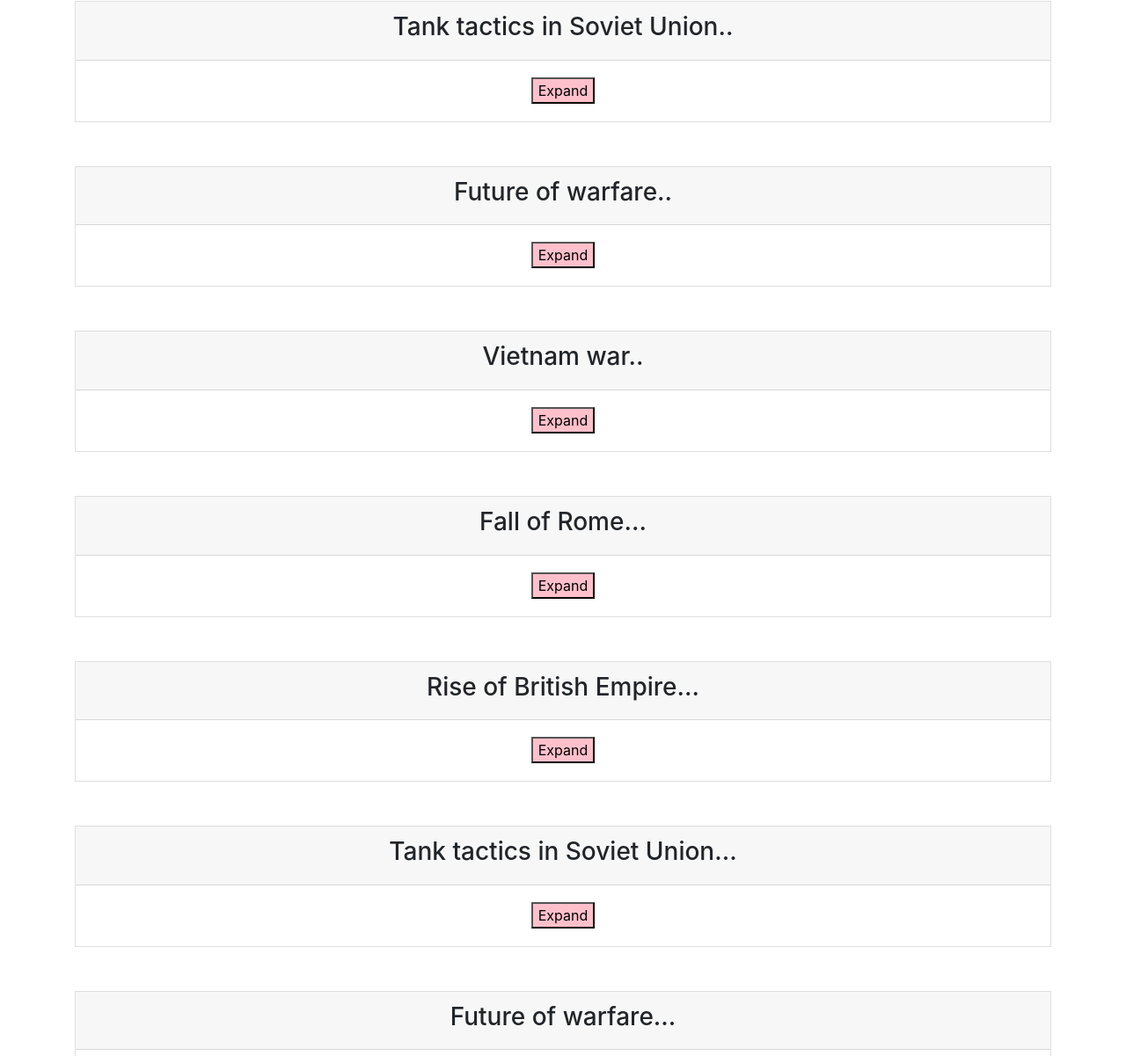
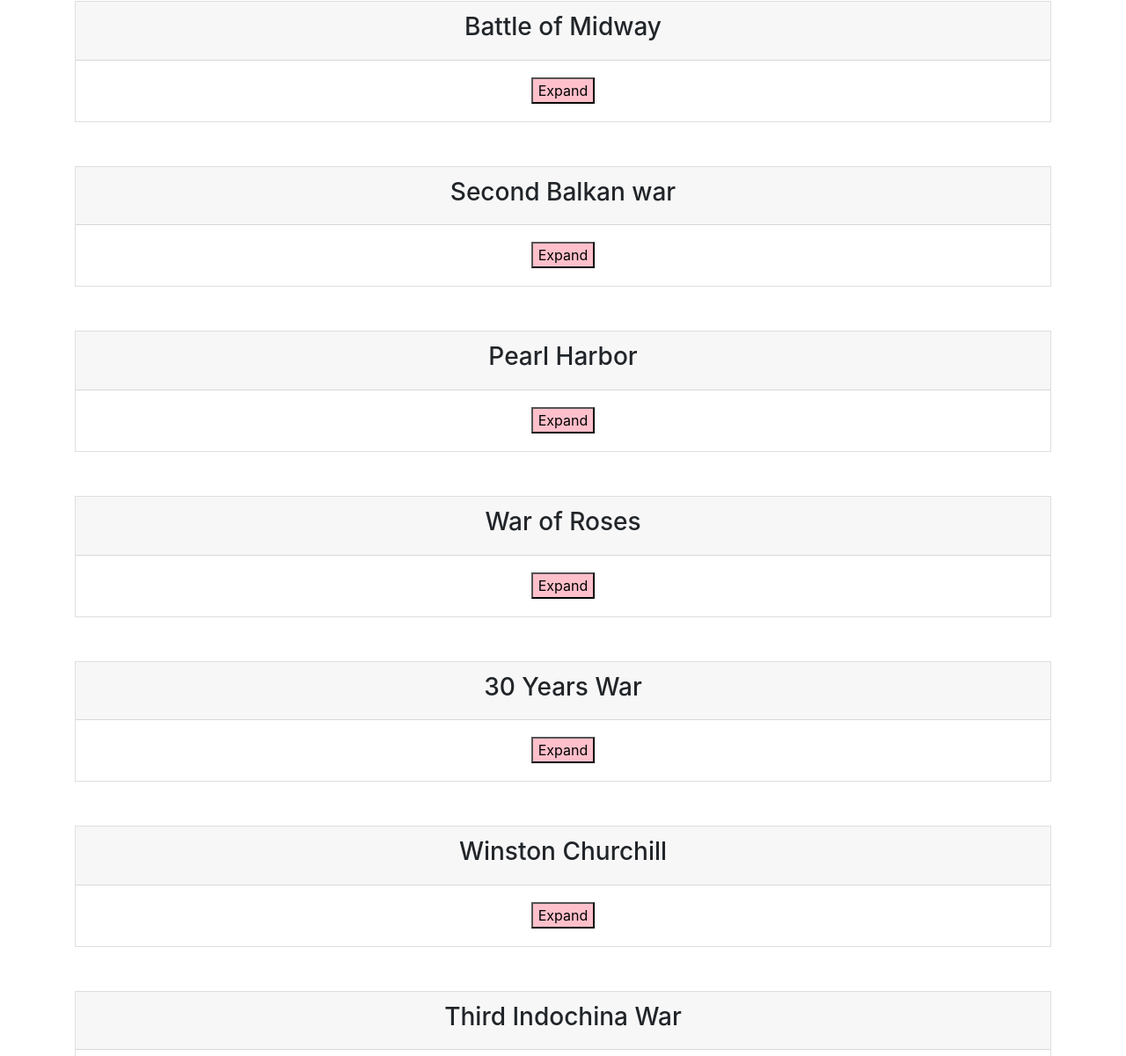
Before and after one commit to Jerolim/Prodaja-opreme, a Gatsby site in the folder Stranica/: page /blog in a window 1280 px wide. Shown: the part 2406-3607 px from the top of the page at 88% size. Built offline with nearby package versions, Linux system fonts and the light colour scheme; Gatsby itself is replaced by a stand-in of ours.

Commit message:
dodani preostali blogovi

```diff
--- a/Stranica/src/components/blogoviPost.js
+++ b/Stranica/src/components/blogoviPost.js
@@ -47,79 +47,79 @@
       "The Vietnam War was a war fought between 1964 and 1975 on the ground in South Vietnam and bordering areas of Cambodia and Laos (see also, Secret War), and in bombing runs (Rolling Thunder) over North Vietnam. Fighting on one side was a coalition of forces including the United States (USA), the Republic of Vietnam (South Vietnam), Australia, and South Korea. Fighting on the other side was a coalition of forces including the Democratic Republic of Vietnam (North Vietnam) and the National Liberation Front (NLF, Viet Cong), a communist-led South Vietnamese guerrilla movement. The USSR provided military aid to the North Vietnamese and to the NLF, but was not one of the military combatants.",
   },
   {
-    Naslov: "Fall of Rome.",
+    Naslov: "Second Punic War",
     TekstPosta:
-      "The invading army reached the outskirts of Rome, which had been left totally undefended. In 410 C.E., the Visigoths, led by Alaric, breached the walls of Rome and sacked the capital of the Roman Empire. The Visigoths looted, burned, and pillaged their way through the city, leaving a wake of destruction wherever they went. The plundering continued for three days. For the first time in nearly a millennium, the city of Rome was in the hands of someone other than the Romans. This was the first time that the city of Rome was sacked, but by no means the last.",
+      "The Second Punic War, also referred to as The Hannibalic War and by the Romans the War Against Hannibal, was the second of three Punic Wars between Ancient Carthage and the Roman Republic, with the participation of Greek polities and Numidian and Iberian forces on both sides.",
   },
   {
-    Naslov: "Rise of British Empire.",
+    Naslov: "First Balkan War",
     TekstPosta:
-      "The British began to establish overseas colonies in the 16th century. By 1783, Britain had a large empire with colonies in America and the West Indies. This 'first British Empire' came to an end after the American Revolution. However, in the 19th century, the British built a second worldwide empire, based on British sea-power, made up of India and huge conquests in Africa.",
+      "The First Balkan War lasted from October 1912 to May 1913 and comprised actions of the Balkan League against the Ottoman Empire. The combined armies of the Balkan states overcame the numerically inferior and strategically disadvantaged Ottoman armies and achieved rapid success.",
   },
   {
-    Naslov: "Tank tactics in Soviet Union.",
+    Naslov: "American Revolutionary War ",
     TekstPosta:
-      "At the start of the Second World War much of the Red Army, including its armoured forces, was in transition and recovering from the 1937 repression of the officer corps. The Red Army ignored the lessons from Nomonhan, which had been successfully conducted by General Zhukov, and relied instead on lessons from politically selected officers who were veterans of the Spanish Civil War.",
+      "The American Revolutionary War, also known as the American War of Independence, was fought primarily between the Kingdom of Great Britain and her Thirteen Colonies in America; it resulted in the overthrow of British rule in the colonies and the establishment of the United States of America.",
   },
   {
-    Naslov: "Future of warfare.",
+    Naslov: "Julius Caesar ",
     TekstPosta:
-      "There are robots on the market that can carry and fire weapons like shotguns, pepper spray, grenade launchers, or even Hellfire missiles. The MULE ARV-A-L robot can fire a line-of-sight gun and anti-tank weaponry. Remote controlled TALON robots can carry everything from an M240 machine gun to a .50 caliber rifle to grenades and rocket launchers. The South Korean patrol robot can either fire non-lethal rubber bullets at intruders or carry a K-3 machine gun -- a light machine gun similar to the M249. The U.S. Marine Corps' Gladiator Tactical Unmanned Ground Vehicle (TUGV) will be able to carry an arsenal of lethal and non-lethal weapons.",
+      "Gaius Julius Caesar, better known by his nomen gentilicium and cognomen Julius Caesar, was a Roman dictator, politician, and military general who played a critical role in the events that led to the demise of the Roman Republic and the rise of the Roman Empire. He was also a historian and wrote Latin prose.",
   },
   {
-    Naslov: "Vietnam war.",
+    Naslov: "Was Hitler all that bad?",
     TekstPosta:
-      "The Vietnam War was a war fought between 1964 and 1975 on the ground in South Vietnam and bordering areas of Cambodia and Laos (see also, Secret War), and in bombing runs (Rolling Thunder) over North Vietnam. Fighting on one side was a coalition of forces including the United States (USA), the Republic of Vietnam (South Vietnam), Australia, and South Korea. Fighting on the other side was a coalition of forces including the Democratic Republic of Vietnam (North Vietnam) and the National Liberation Front (NLF, Viet Cong), a communist-led South Vietnamese guerrilla movement. The USSR provided military aid to the North Vietnamese and to the NLF, but was not one of the military combatants.",
+      "Over 40 percent of Austrians think life under Hitler was “not all bad,” a survey released by an Austrian newspaper revealed. The Market Institut poll also found a majority of Austrians think the country has dealt adequately with its Nazi history, the Der Standard newspaper, which commissioned the study, reported. Surveying 502 people, the paper found that 42% believed that “not everything was bad under [Adolf] Hitler,” while 57% said there were no positive aspects to life under the Nazi leader.",
   },
   {
-    Naslov: "Fall of Rome..",
+    Naslov: "Soviet–Afghan War",
     TekstPosta:
-      "The invading army reached the outskirts of Rome, which had been left totally undefended. In 410 C.E., the Visigoths, led by Alaric, breached the walls of Rome and sacked the capital of the Roman Empire. The Visigoths looted, burned, and pillaged their way through the city, leaving a wake of destruction wherever they went. The plundering continued for three days. For the first time in nearly a millennium, the city of Rome was in the hands of someone other than the Romans. This was the first time that the city of Rome was sacked, but by no means the last.",
+      "The Soviet–Afghan War lasted over nine years, from December 1979 to February 1989. Insurgent groups known collectively as the mujahideen, as well as smaller Maoist groups, fought a guerrilla war against the Soviet Army and the Democratic Republic of Afghanistan government, mostly in the countryside.",
   },
   {
-    Naslov: "Rise of British Empire..",
+    Naslov: "Mahatma Gandhi",
     TekstPosta:
-      "The British began to establish overseas colonies in the 16th century. By 1783, Britain had a large empire with colonies in America and the West Indies. This 'first British Empire' came to an end after the American Revolution. However, in the 19th century, the British built a second worldwide empire, based on British sea-power, made up of India and huge conquests in Africa.",
+      "Mohandas Karamchand Gandhi was an Indian lawyer, anti-colonial nationalist, and political ethicist, who employed nonviolent resistance to lead the successful campaign for India's independence from British Rule, and in turn inspire movements for civil rights and freedom across the world.",
   },
   {
-    Naslov: "Tank tactics in Soviet Union..",
+    Naslov: "Battle of Midway",
     TekstPosta:
-      "At the start of the Second World War much of the Red Army, including its armoured forces, was in transition and recovering from the 1937 repression of the officer corps. The Red Army ignored the lessons from Nomonhan, which had been successfully conducted by General Zhukov, and relied instead on lessons from politically selected officers who were veterans of the Spanish Civil War.",
+      "The Battle of Midway was a decisive naval battle in the Pacific Theater of World War II that took place on 4–7 June 1942, six months after Japan's attack on Pearl Harbor and one month after the Battle of the Coral Sea.",
   },
   {
-    Naslov: "Future of warfare..",
+    Naslov: "Second Balkan war",
     TekstPosta:
-      "There are robots on the market that can carry and fire weapons like shotguns, pepper spray, grenade launchers, or even Hellfire missiles. The MULE ARV-A-L robot can fire a line-of-sight gun and anti-tank weaponry. Remote controlled TALON robots can carry everything from an M240 machine gun to a .50 caliber rifle to grenades and rocket launchers. The South Korean patrol robot can either fire non-lethal rubber bullets at intruders or carry a K-3 machine gun -- a light machine gun similar to the M249. The U.S. Marine Corps' Gladiator Tactical Unmanned Ground Vehicle (TUGV) will be able to carry an arsenal of lethal and non-lethal weapons.",
+      "The Second Balkan War was a conflict which broke out when Bulgaria, dissatisfied with its share of the spoils of the First Balkan War, attacked its former allies, Serbia and Greece, on 16 / 29 June 1913. Serbian and Greek armies repulsed the Bulgarian offensive and counter-attacked, entering Bulgaria.",
   },
   {
-    Naslov: "Vietnam war..",
+    Naslov: "Pearl Harbor",
     TekstPosta:
-      "The Vietnam War was a war fought between 1964 and 1975 on the ground in South Vietnam and bordering areas of Cambodia and Laos (see also, Secret War), and in bombing runs (Rolling Thunder) over North Vietnam. Fighting on one side was a coalition of forces including the United States (USA), the Republic of Vietnam (South Vietnam), Australia, and South Korea. Fighting on the other side was a coalition of forces including the Democratic Republic of Vietnam (North Vietnam) and the National Liberation Front (NLF, Viet Cong), a communist-led South Vietnamese guerrilla movement. The USSR provided military aid to the North Vietnamese and to the NLF, but was not one of the military combatants.",
+      "The attack on Pearl Harbor was a surprise, preemptive military strike by the Imperial Japanese Navy Air Service upon the United States against the naval base at Pearl Harbor in Honolulu, Territory of Hawaii, just before 08:00, on Sunday morning, December 7, 1941.",
   },
   {
-    Naslov: "Fall of Rome...",
+    Naslov: "War of Roses",
     TekstPosta:
-      "The invading army reached the outskirts of Rome, which had been left totally undefended. In 410 C.E., the Visigoths, led by Alaric, breached the walls of Rome and sacked the capital of the Roman Empire. The Visigoths looted, burned, and pillaged their way through the city, leaving a wake of destruction wherever they went. The plundering continued for three days. For the first time in nearly a millennium, the city of Rome was in the hands of someone other than the Romans. This was the first time that the city of Rome was sacked, but by no means the last.",
+      "The Wars of the Roses were a series of English civil wars for control of the throne of England fought between supporters of two rival cadet branches of the royal House of Plantagenet: the House of Lancaster, represented by a red rose, and the House of York, represented by a white rose.",
   },
   {
-    Naslov: "Rise of British Empire...",
+    Naslov: "30 Years War",
     TekstPosta:
-      "The British began to establish overseas colonies in the 16th century. By 1783, Britain had a large empire with colonies in America and the West Indies. This 'first British Empire' came to an end after the American Revolution. However, in the 19th century, the British built a second worldwide empire, based on British sea-power, made up of India and huge conquests in Africa.",
+      "The Thirty Years' War was a war fought primarily in Central Europe between 1618 and 1648. One of the most destructive conflicts in human history, it resulted in eight million fatalities not only from military engagements but also from violence, famine, and plague.",
   },
   {
-    Naslov: "Tank tactics in Soviet Union...",
+    Naslov: "Winston Churchill",
     TekstPosta:
-      "At the start of the Second World War much of the Red Army, including its armoured forces, was in transition and recovering from the 1937 repression of the officer corps. The Red Army ignored the lessons from Nomonhan, which had been successfully conducted by General Zhukov, and relied instead on lessons from politically selected officers who were veterans of the Spanish Civil War.",
+      "Sir Winston Leonard Spencer-Churchill was a British politician, army officer, and writer. He was the Prime Minister of the United Kingdom from 1940 to 1945, when he led Britain to victory in the Second World War, and again from 1951 to 1955.",
   },
   {
-    Naslov: "Future of warfare...",
+    Naslov: "Third Indochina War",
     TekstPosta:
-      "There are robots on the market that can carry and fire weapons like shotguns, pepper spray, grenade launchers, or even Hellfire missiles. The MULE ARV-A-L robot can fire a line-of-sight gun and anti-tank weaponry. Remote controlled TALON robots can carry everything from an M240 machine gun to a .50 caliber rifle to grenades and rocket launchers. The South Korean patrol robot can either fire non-lethal rubber bullets at intruders or carry a K-3 machine gun -- a light machine gun similar to the M249. The U.S. Marine Corps' Gladiator Tactical Unmanned Ground Vehicle (TUGV) will be able to carry an arsenal of lethal and non-lethal weapons.",
+      "The Third Indochina War was a series of interconnected armed conflicts, mainly among the various communist factions over strategic influence in Indochina after United States withdrawal in 1973 and Communist victory in South Vietnam, Laos and Cambodia in 1975.",
   },
   {
-    Naslov: "Vietnam war...",
+    Naslov: "Iranian Revolution",
     TekstPosta:
-      "The Vietnam War was a war fought between 1964 and 1975 on the ground in South Vietnam and bordering areas of Cambodia and Laos (see also, Secret War), and in bombing runs (Rolling Thunder) over North Vietnam. Fighting on one side was a coalition of forces including the United States (USA), the Republic of Vietnam (South Vietnam), Australia, and South Korea. Fighting on the other side was a coalition of forces including the Democratic Republic of Vietnam (North Vietnam) and the National Liberation Front (NLF, Viet Cong), a communist-led South Vietnamese guerrilla movement. The USSR provided military aid to the North Vietnamese and to the NLF, but was not one of the military combatants.",
+      "Iranian Revolution, also called Islamic Revolution, Persian Enqelāb-e Eslāmī, popular uprising in Iran in 1978–79 that resulted in the toppling of the monarchy on February 11, 1979, and led to the establishment of an Islamic republic.",
   },
 ]
 const KomentariPostova = [
@@ -170,7 +170,7 @@
   },
   {
     Komentator: "Yesname",
-    TekstKomentara: " lol, amricans beaten by farmers",
+    TekstKomentara: " lol, americans beaten by farmers",
     Sifra: "4",
   },
   {
@@ -180,170 +180,155 @@
   },
 
   {
-    Komentator: "Ceasar2003",
-    TekstKomentara: " Visigoths are bastards!!!",
+    Komentator: "Lectours",
+    TekstKomentara: " Plow the Rome!!",
     Sifra: "5",
   },
   {
-    Komentator: "MC Aurelius",
-    TekstKomentara: " Make Rome great again",
+    Komentator: "Maestro5547",
+    TekstKomentara: " Hannibal take us!",
     Sifra: "5",
   },
   {
-    Komentator: "Hannibalius",
-    TekstKomentara: " Plow it like they did to Carthage",
+    Komentator: "doodly do boo hoo",
+    TekstKomentara: " dirty carthaginians",
     Sifra: "5",
   },
   {
-    Komentator: "Terminator_xx",
-    TekstKomentara: " Dirty imerialists!",
+    Komentator: "LEP LI SAM",
+    TekstKomentara: " remove kebab",
     Sifra: "6",
   },
   {
-    Komentator: "Queen of England",
-    TekstKomentara: " ALL EMBRACE HER MAJESTY",
+    Komentator: "omot879",
+    TekstKomentara: " Ataturk save us!!",
     Sifra: "6",
   },
   {
-    Komentator: "Brezhnev",
-    TekstKomentara: " we da best ever hhh",
+    Komentator: "American Pie 2005",
+    TekstKomentara: " get em british bastards",
     Sifra: "7",
   },
   {
     Komentator: "Borat",
-    TekstKomentara: " Potassium",
+    TekstKomentara: " I really like Potassium",
     Sifra: "7",
   },
   {
-    Komentator: "Noname",
-    TekstKomentara: " pansies!",
-    Sifra: "7",
-  },
-  {
-    Komentator: "Freedom_2000_",
-    TekstKomentara: " Merica yeeeah",
+    Komentator: "Brutus",
+    TekstKomentara: " Watch your back xP",
     Sifra: "8",
   },
   {
-    Komentator: "Yesname",
-    TekstKomentara: " lol, amricans beaten by farmers",
+    Komentator: "dumbledore",
+    TekstKomentara: " Hell yeah he was!!!",
     Sifra: "9",
   },
   {
-    Komentator: "Corpus998",
-    TekstKomentara: " let’s go back and kick their asses!",
+    Komentator: "An austrian 101",
+    TekstKomentara: " duuh i'm one of those 40%",
     Sifra: "9",
   },
 
   {
-    Komentator: "Ceasar2003",
-    TekstKomentara: " Visigoths are bastards!!!",
+    Komentator: "brezhnev",
+    TekstKomentara: " we could've done better :/",
     Sifra: "10",
   },
   {
-    Komentator: "MC Aurelius",
-    TekstKomentara: " Make Rome great again",
+    Komentator: "Carter",
+    TekstKomentara: " hah! lousy soviets",
     Sifra: "10",
   },
   {
-    Komentator: "Hannibalius",
-    TekstKomentara: " Plow it like they did to Carthage",
+    Komentator: "brezhnev",
+    TekstKomentara: " Shut up Carter, i'll nuke your ass",
     Sifra: "10",
   },
   {
-    Komentator: "Terminator_xx",
-    TekstKomentara: " Dirty imerialists!",
+    Komentator: "INDIA IN MY HEART",
+    TekstKomentara: " MAKE LOVE NOT WAR",
     Sifra: "11",
   },
   {
     Komentator: "Queen of England",
-    TekstKomentara: " ALL EMBRACE HER MAJESTY",
+    TekstKomentara: " Ugh this dude",
     Sifra: "11",
   },
   {
-    Komentator: "Brezhnev",
-    TekstKomentara: " we da best ever hhh",
+    Komentator: "Roosevelt2000",
+    TekstKomentara: " burn them japs :P",
     Sifra: "12",
   },
   {
     Komentator: "Borat",
-    TekstKomentara: " Potassium",
+    TekstKomentara: " Selling Potassium",
     Sifra: "12",
   },
   {
-    Komentator: "Noname",
-    TekstKomentara: " pansies!",
+    Komentator: "Samurai Hirohito ",
+    TekstKomentara: " Banzaiiii",
     Sifra: "12",
   },
   {
-    Komentator: "Freedom_2000_",
-    TekstKomentara: " Merica yeeeah",
+    Komentator: "Kebab",
+    TekstKomentara: " give me some of that europe",
     Sifra: "13",
   },
   {
-    Komentator: "Yesname",
-    TekstKomentara: " lol, amricans beaten by farmers",
+    Komentator: "Roosevelt2000",
+    TekstKomentara: " this why we must burn them japs :'(",
     Sifra: "14",
   },
   {
-    Komentator: "Corpus998",
-    TekstKomentara: " let’s go back and kick their asses!",
+    Komentator: "Zero",
+    TekstKomentara: " incoming!",
     Sifra: "14",
   },
 
   {
-    Komentator: "Ceasar2003",
-    TekstKomentara: " Visigoths are bastards!!!",
+    Komentator: "MikryMouse",
+    TekstKomentara: " I love roses!",
     Sifra: "15",
   },
   {
-    Komentator: "MC Aurelius",
-    TekstKomentara: " Make Rome great again",
-    Sifra: "15",
-  },
-  {
-    Komentator: "Hannibalius",
-    TekstKomentara: " Plow it like they did to Carthage",
-    Sifra: "15",
-  },
-  {
-    Komentator: "Terminator_xx",
-    TekstKomentara: " Dirty imerialists!",
+    Komentator: "Harkom",
+    TekstKomentara: " I love eating ice :3",
     Sifra: "16",
   },
   {
-    Komentator: "Queen of England",
-    TekstKomentara: " ALL EMBRACE HER MAJESTY",
+    Komentator: "Ferdinand",
+    TekstKomentara: " And i love my pope :)",
     Sifra: "16",
   },
   {
-    Komentator: "Brezhnev",
-    TekstKomentara: " we da best ever hhh",
+    Komentator: "Englishman",
+    TekstKomentara: " best prime minister ever",
     Sifra: "17",
   },
   {
-    Komentator: "Borat",
-    TekstKomentara: " Potassium",
+    Komentator: "Irishman",
+    TekstKomentara: " meh",
     Sifra: "17",
   },
   {
-    Komentator: "Noname",
-    TekstKomentara: " pansies!",
+    Komentator: "kangaroo",
+    TekstKomentara: " Churchill is good man",
     Sifra: "17",
   },
   {
-    Komentator: "Freedom_2000_",
-    TekstKomentara: " Merica yeeeah",
+    Komentator: "Donky kong",
+    TekstKomentara: " EAT SOME RICE",
     Sifra: "18",
   },
   {
-    Komentator: "Yesname",
-    TekstKomentara: " lol, amricans beaten by farmers",
+    Komentator: "Palantir789",
+    TekstKomentara: " Can't see me",
     Sifra: "19",
   },
   {
-    Komentator: "Corpus998",
-    TekstKomentara: " let’s go back and kick their asses!",
+    Komentator: " OG Pahlavi",
+    TekstKomentara: " Give me back my throne!",
     Sifra: "19",
   },
 ]
```
